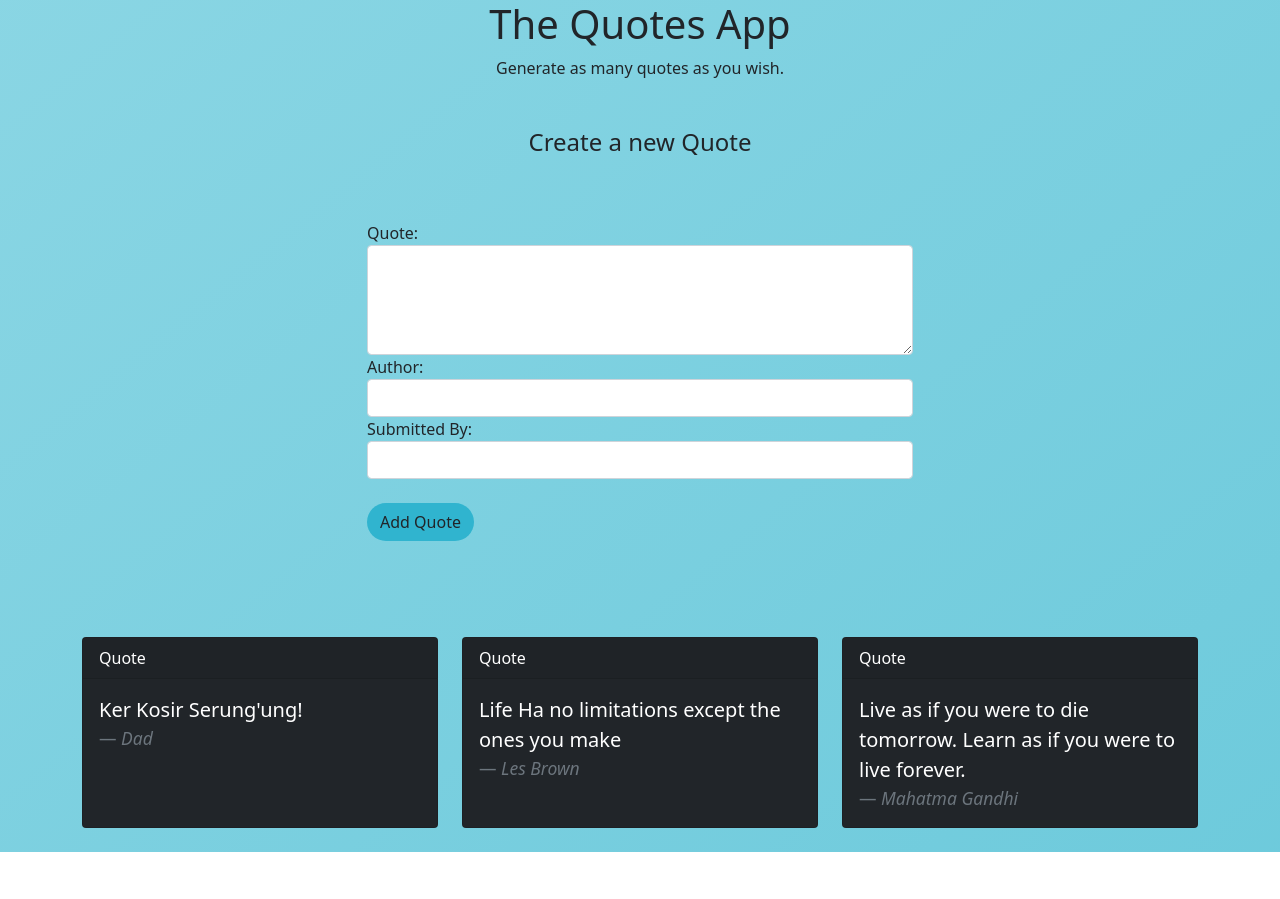
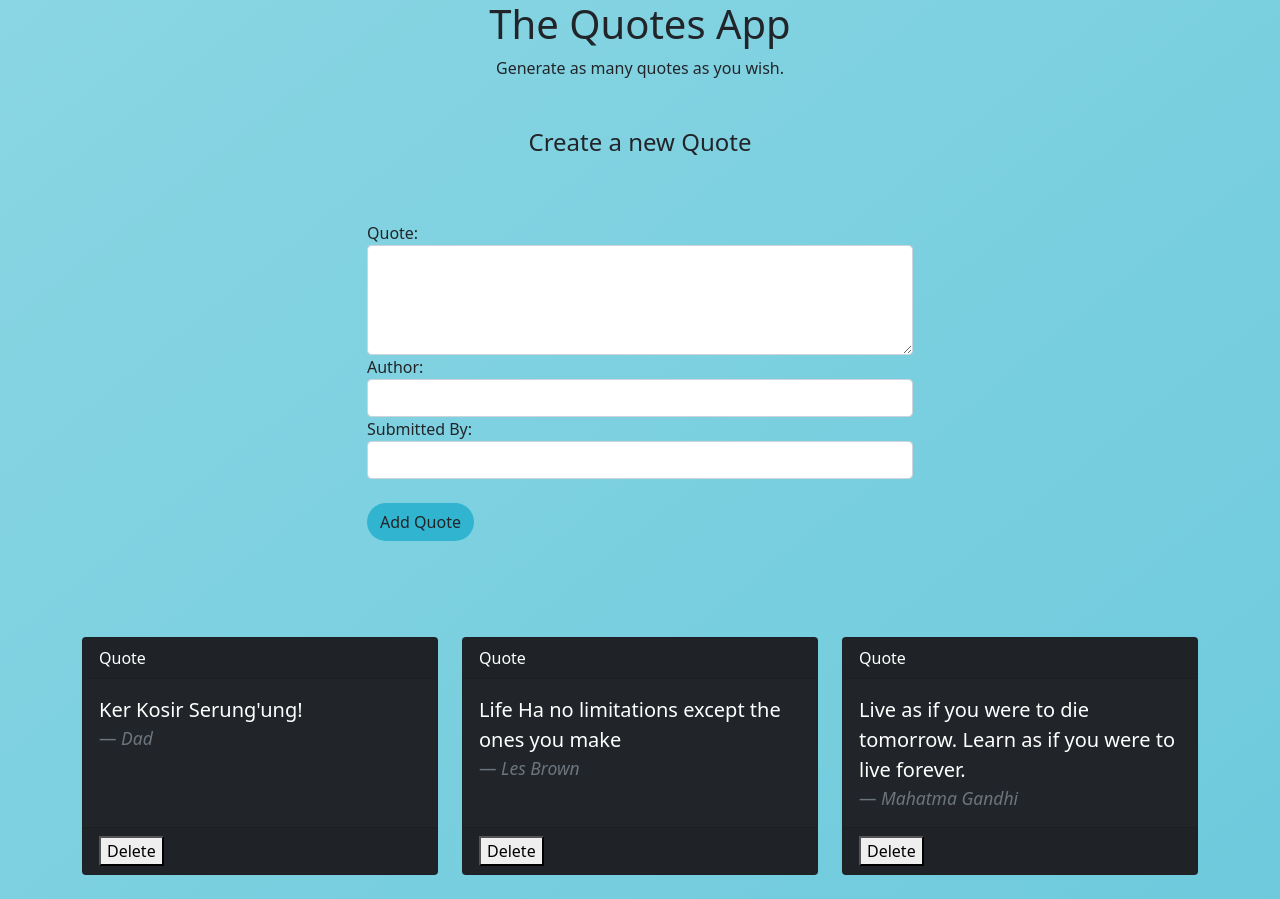
Before and after one commit to clarelimo/Quotes-App, an Angular app: page / in a window 1280 px wide. Before the commit the page ends 852 px from the top, so only its background shows below. Built offline with nearby package versions, Linux system fonts and the light colour scheme.

Commit message:
linked delete button to card

```diff
--- a/src/app/quote/quote.component.html
+++ b/src/app/quote/quote.component.html
@@ -15,6 +15,9 @@
                     <footer class="blockquote-footer"><cite title="Source Title">{{quote.author}} </cite></footer>
                     </blockquote>
                 </div>
+                <div class="card-footer">
+                    <app-quote-detail [quote]='quote' (isComplete) = 'deleteQuote($event,i)'></app-quote-detail>
+                </div>
             </div>
         </div>
     </div>
--- a/src/app/quote/quote.component.ts
+++ b/src/app/quote/quote.component.ts
@@ -18,6 +18,17 @@ export class QuoteComponent implements OnInit {
 
     this.quotes.push(quote);
   }
+
+  deleteQuote(isComplete:any,index:any){
+    if(isComplete){
+      let toDelete = confirm(`Are you sure you want to delete ${this.quotes[index].author}?`)
+      if(toDelete){
+        this.quotes.splice(index,1);
+      }
+    }
+
+  }
+
   constructor() { }
 
   ngOnInit(): void {
```
